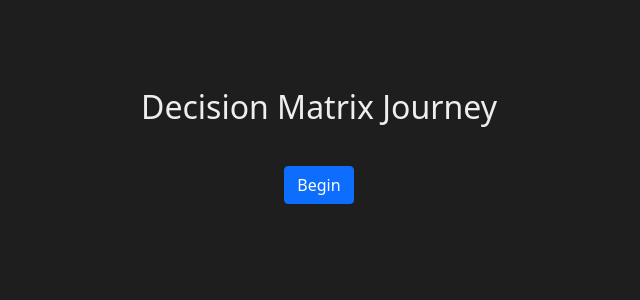
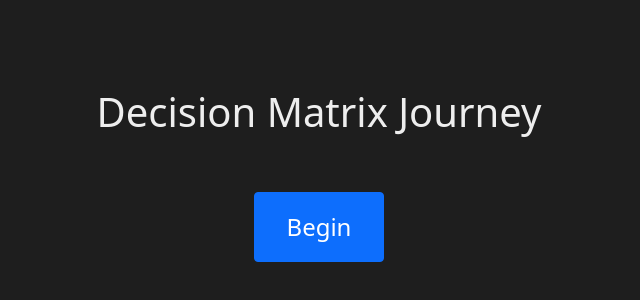
Before and after one commit to Thabang-Mabula/dePsyLab, an Angular app: page /decision-matrix/start in a window 1280 px wide. Shown: the part 112-412 px from the top of the page, without its empty margins (321-961 px from the left). Built offline with nearby package versions, Linux system fonts and the light colour scheme.

Commit message:
Change font sizing on start page for readability

```diff
--- a/src/app/common-components/journey-nav-button/journey-nav-button.component.css
+++ b/src/app/common-components/journey-nav-button/journey-nav-button.component.css
@@ -1,3 +1,5 @@
 button {
   margin: 2em 0;
+  font-size: 1.5rem;
+  padding: 1rem 2rem;
 }
--- a/src/app/decision-matrix/pages/decision-matrix-start/decision-matrix-start.component.css
+++ b/src/app/decision-matrix/pages/decision-matrix-start/decision-matrix-start.component.css
@@ -1,5 +1,6 @@
-h2 {
+h1 {
   text-align: center;
+  font-size: 2.5rem;
 }
 
 @media (orientation: landscape) {
--- a/src/app/decision-matrix/pages/decision-matrix-start/decision-matrix-start.component.html
+++ b/src/app/decision-matrix/pages/decision-matrix-start/decision-matrix-start.component.html
@@ -2,7 +2,7 @@
 
     <div class="row">
         <div class="col-12">
-            <h2>Decision Matrix Journey</h2>
+            <h1>Decision Matrix Journey</h1>
         </div>
     </div>
 
```
